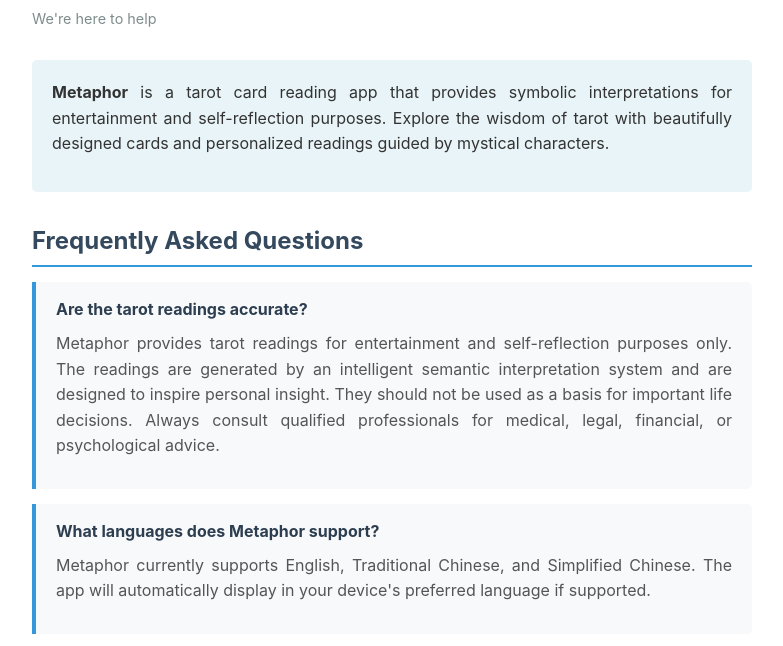
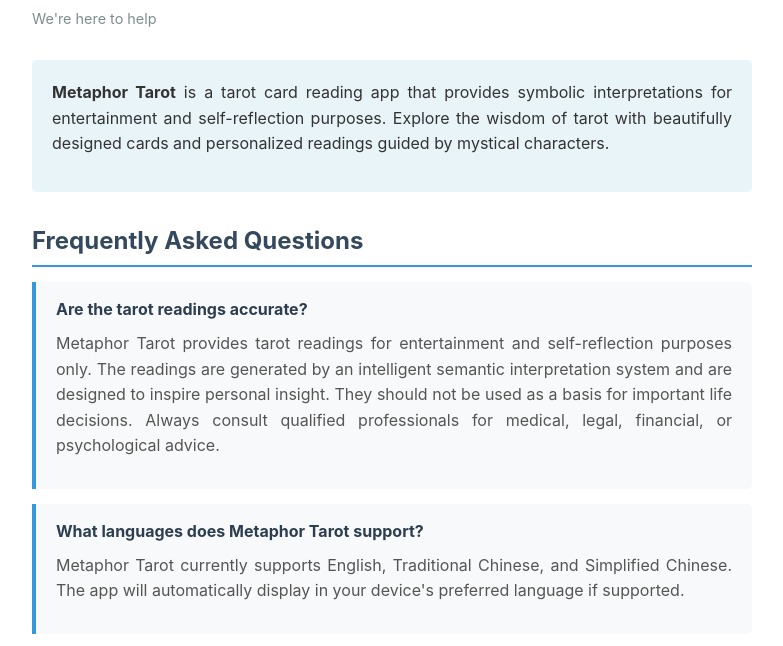
Before and after one commit to lowcodeboy-cmd/metaphor-support, a plain HTML site: page index.html in a window 1280 px wide. Shown: the part 114-760 px from the top of the page, without its empty margins (248-1031 px from the left). Drawn offline with Linux system fonts and the light colour scheme.

Commit message:
Update index.html

```diff
--- a/index.html
+++ b/index.html
@@ -3,7 +3,7 @@
 <head>
     <meta charset="UTF-8">
     <meta name="viewport" content="width=device-width, initial-scale=1.0">
-    <title>Metaphor - Support</title>
+    <title>Metaphor Tarot - Support</title>
     <style>
         * {
             margin: 0;
@@ -131,19 +131,19 @@
         <p class="subtitle">We're here to help</p>
 
         <div class="app-intro">
-            <p><strong>Metaphor</strong> is a tarot card reading app that provides symbolic interpretations for entertainment and self-reflection purposes. Explore the wisdom of tarot with beautifully designed cards and personalized readings guided by mystical characters.</p>
+            <p><strong>Metaphor Tarot</strong> is a tarot card reading app that provides symbolic interpretations for entertainment and self-reflection purposes. Explore the wisdom of tarot with beautifully designed cards and personalized readings guided by mystical characters.</p>
         </div>
 
         <h2>Frequently Asked Questions</h2>
 
         <div class="faq-item">
             <p class="question">Are the tarot readings accurate?</p>
-            <p class="answer">Metaphor provides tarot readings for entertainment and self-reflection purposes only. The readings are generated by an intelligent semantic interpretation system and are designed to inspire personal insight. They should not be used as a basis for important life decisions. Always consult qualified professionals for medical, legal, financial, or psychological advice.</p>
+            <p class="answer">Metaphor Tarot provides tarot readings for entertainment and self-reflection purposes only. The readings are generated by an intelligent semantic interpretation system and are designed to inspire personal insight. They should not be used as a basis for important life decisions. Always consult qualified professionals for medical, legal, financial, or psychological advice.</p>
         </div>
 
         <div class="faq-item">
-            <p class="question">What languages does Metaphor support?</p>
-            <p class="answer">Metaphor currently supports English, Traditional Chinese, and Simplified Chinese. The app will automatically display in your device's preferred language if supported.</p>
+            <p class="question">What languages does Metaphor Tarot support?</p>
+            <p class="answer">Metaphor Tarot currently supports English, Traditional Chinese, and Simplified Chinese. The app will automatically display in your device's preferred language if supported.</p>
         </div>
 
         <div class="faq-item">
@@ -191,7 +191,7 @@
         </ul>
 
         <div class="footer">
-            <p>&copy; 2025 Metaphor. All rights reserved.</p>
+            <p>&copy; 2025 Metaphor Tarot. All rights reserved.</p>
         </div>
     </div>
 </body>
```
